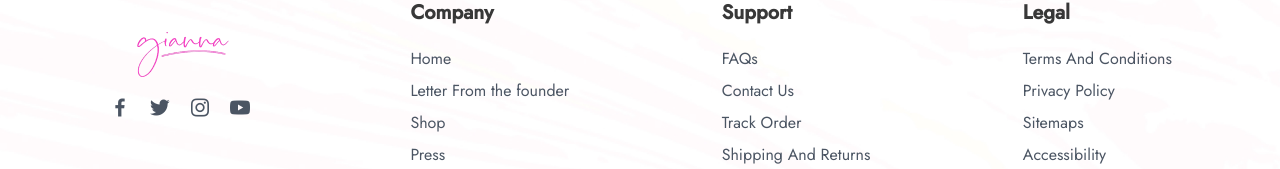
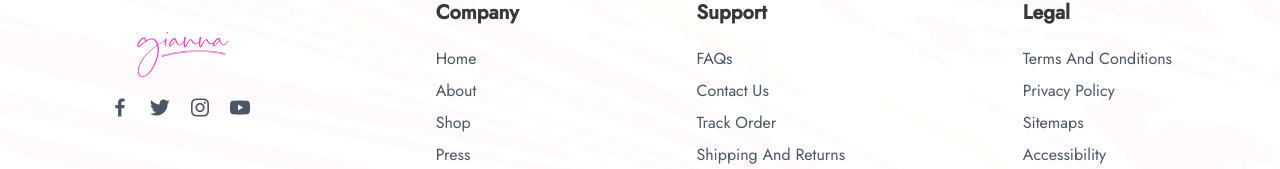
Before and after one commit to giannasoftware/gianna-web, a Vue app: page / in a window 1280 px wide. Shown: the part 1920-2089 px from the top of the page. Built offline with nearby package versions, Linux system fonts and the light colour scheme; no server answers; a web font is replaced by a local one.

Commit message:
footer menu renamed

```diff
--- a/src/components/Footer.vue
+++ b/src/components/Footer.vue
@@ -15,7 +15,7 @@
                 <h4 class="text-xl text-black font-semibold">Company</h4>
                 <div class="flex flex-col space-y-2">
                     <router-link :to="{name:'home'}" class="text-base text-gray-600 hover:text-black transition duration-300">Home</router-link>
-                    <router-link :to="{name: 'about'}" class="text-base text-gray-600 hover:text-black transition duration-300"> Letter From the founder </router-link>
+                    <router-link :to="{name: 'about'}" class="text-base text-gray-600 hover:text-black transition duration-300"> About </router-link>
                     <router-link :to="{name: 'product-list'}" class="text-base text-gray-600 hover:text-black transition duration-300">Shop</router-link>
                     <router-link :to="{name: 'press'}" class="text-base text-gray-600 hover:text-black transition duration-300">Press</router-link>
                 </div>
--- a/src/components/NavBar.vue
+++ b/src/components/NavBar.vue
@@ -122,7 +122,7 @@
             </li>
             <li>
                 <router-link :to="{ name: 'about' }" class="font-medium text-black block py-1 text-sm capitalize">
-                    Letter From the founder
+                   About
                 </router-link>
             </li>
             <li>
```
